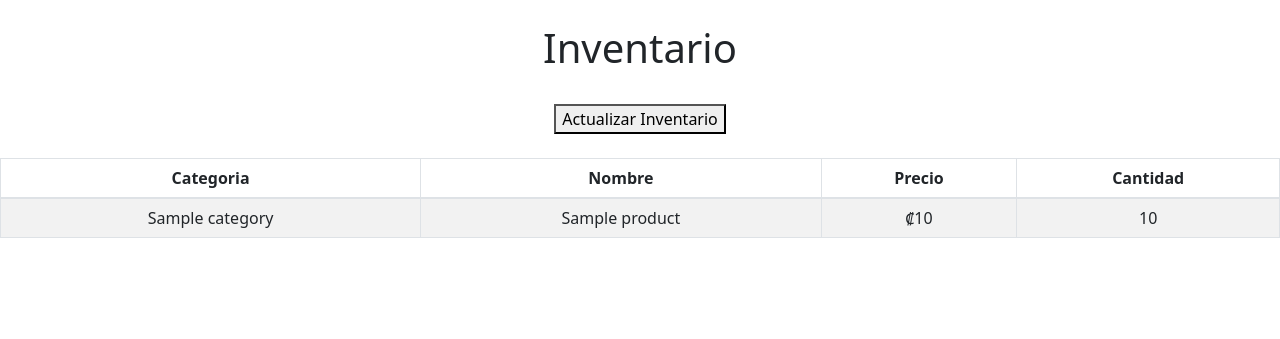
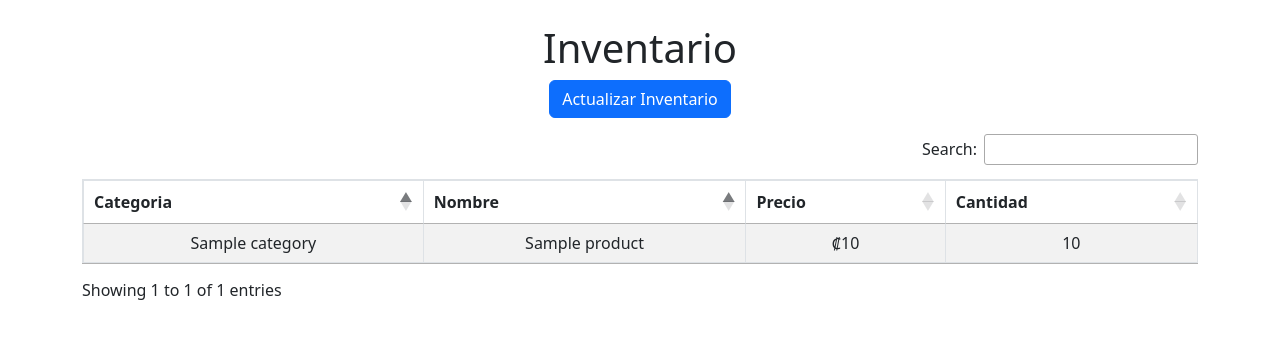
Before and after one commit to joseviquezh/bar-admin, a Django app: page /inventory/ in a window 1280 px wide. Shown: the part 56-395 px from the top of the page. Run offline with Django 4.2, Linux system fonts and the light colour scheme; tables that the repository leaves empty hold one stand-in row (values such as "Sample post"); lists and menus that the app fills with data are empty; some libraries are stand-ins or nearby versions.

Commit message:
Inventory can now be updated to add more products

```diff
--- a/danubio/inventory/templates/inventory/index.html
+++ b/danubio/inventory/templates/inventory/index.html
@@ -6,15 +6,31 @@
     Inventario
 </h1>
 
-<br>
+<button type="button" class="btn btn-primary" data-toggle="modal" data-target="#updateInventory">Actualizar Inventario</button>
 
 <div>
-    <button>Actualizar Inventario</button>
+    <form method="POST" action="{% url 'update_inventory' %}">
+        <div id="updateInventory" class="modal fade" role="dialog">
+            <div class="modal-dialog modal-lg">
+                <div class="modal-content">
+                    <div class="modal-header">
+                        <button type="button" class="close" data-dismiss="modal">&times;</button>
+                    </div>
+                <div class="modal-body">
+                    {% include 'products_table.html' with table_id="updateInventoryTable" %}
+                </div>
+                <div class="modal-footer">
+                    <div class="col-sm-12 pull-right">
+                        <button class="btn btn-primary btn-outline" type="submit">Aceptar</button>
+                    </div>
+                </div>
+            </div>
+        </div>
+    </form>
 </div>
 
-<br>
-
-<table class="table table-hover table-striped table-bordered center">
+<div class="container">
+    <table id="inventoryTable" class="table table-hover table-striped table-bordered center">
         <thead>
             <tr>
                 <th>Categoria</th>
@@ -35,5 +51,7 @@
             {% endfor %}
         <tbody>
     </table>
+</div>
+
 
 {% endblock %}
--- a/danubio/inventory/templates/inventory/update.html
+++ /dev/null
@@ -1 +0,0 @@
-{% extends 'base.html' %}
--- a/danubio/inventory/urls.py
+++ b/danubio/inventory/urls.py
@@ -5,8 +5,7 @@ from django.conf import settings
 
 urlpatterns = [
     path('', home, name='inventory'),
-    path('detail/<int:id>/', detail, name='detail'),
-    path('update/<int:id>/', update, name='update'),
+    path('update_inventory', update_inventory, name='update_inventory'),
 ]
 
 if settings.DEBUG:
--- a/danubio/inventory/views.py
+++ b/danubio/inventory/views.py
@@ -1,17 +1,24 @@
-from django.shortcuts import render
+from django.db.models import F
+from django.http import HttpResponse
+from django.shortcuts import redirect, render
+from django.urls import reverse_lazy
+from django.views.decorators.csrf import csrf_exempt
 from inventory.models import Product
 
 # Create your views here.
 
 def home(request):
-    products = Product.objects.all()
+    products = Product.objects.all().exclude(category__name="Boca")
     context = {'products': products }
     return render(request, 'inventory/index.html', context)
 
-def detail(request, id):
-    context = {}
-    return render(request, 'inventory/detail.html', context)
-
-def update(request, id):
-    context = {}
-    return render(request, 'inventory/update.html', context)
+@csrf_exempt
+def update_inventory(request):
+    if request.method == 'POST':
+        for key, value in request.POST.items():
+            if "-quantity" in key:
+                productId = int(key.strip("-quantity"))
+                Product.objects.filter(pk=productId).update(quantity=F('quantity')+value)
+        return redirect(reverse_lazy('inventory'))
+    else:
+        return HttpResponse("Invalid request method.")
--- a/danubio/static/js/base.js
+++ b/danubio/static/js/base.js
@@ -11,19 +11,32 @@ new DataTable('#ordersTable', {
         { "width": "1%" }
     ],
     fixedColumns: true,
+    scrollY: 300
 });
 
-new DataTable('#createOrderTable', {
+new DataTable('#inventoryTable', {
+    paging: false,
+    scrollCollapse: true,
+    ordering: true,
+    order: [[0, 'asc'], [1, 'asc']],
     searching: true,
-    ordering: false,
-    paging: false,
+    fixedColumns: true,
+    scrollY: 300
 });
 
-new DataTable('#addProductTable', {
+var products_table = {
     searching: true,
-    ordering: false,
+    ordering: true,
+    order: [[0, 'asc'], [1, 'asc']],
     paging: false,
-});
+    scrollY: 300
+}
+
+new DataTable('#createOrderTable', products_table);
+
+new DataTable('#addProductTable', products_table);
+
+new DataTable('#updateInventoryTable', products_table);
 
 var myModal = new bootstrap.Modal(document.getElementById('addProduct'), {keyboard: false})
 
--- /dev/null
+++ b/danubio/templates/products_table.html
@@ -0,0 +1,21 @@
+<table id="{{ table_id }}" class="table table-hover table-striped table-bordered center">
+    <thead>
+        <tr>
+            <th>Categoria</th>
+            <th>Producto</th>
+            <th>Precio</th>
+            <th>Cantidad</th>
+        </tr>
+    </thead>
+    <tbody>
+
+        {% for product in products %}
+        <tr>
+            <td>{{ product.category.name }}</td>
+            <td>{{ product.name }}</td>
+            <td>₡{{ product.price }}</td>
+            <td><input name="{{ product.id }}-quantity" value="0"/></td>
+        </tr>
+        {% endfor %}
+    <tbody>
+</table>
```
Also changed, not shown: 1 other file. Lines whose indentation alone changed are shown as unchanged.
